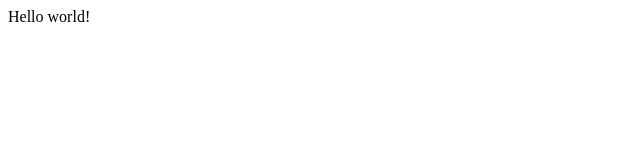
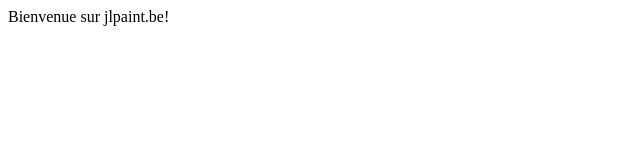
Before and after one commit to geniusit/jlpaint, a Gatsby site: page / in a window 1280 px wide. Shown: the whole page, without its empty margins (0-640 px from the left). Built offline with nearby package versions, Linux system fonts and the light colour scheme; Gatsby itself is replaced by a stand-in of ours.

Commit message:
bienvenue

```diff
--- a/src/pages/index.js
+++ b/src/pages/index.js
@@ -1,5 +1,5 @@
 import React from "react"
 
 export default function Home() {
-  return <div>Hello world!</div>
+  return <div>Bienvenue sur jlpaint.be!</div>
 }
```
